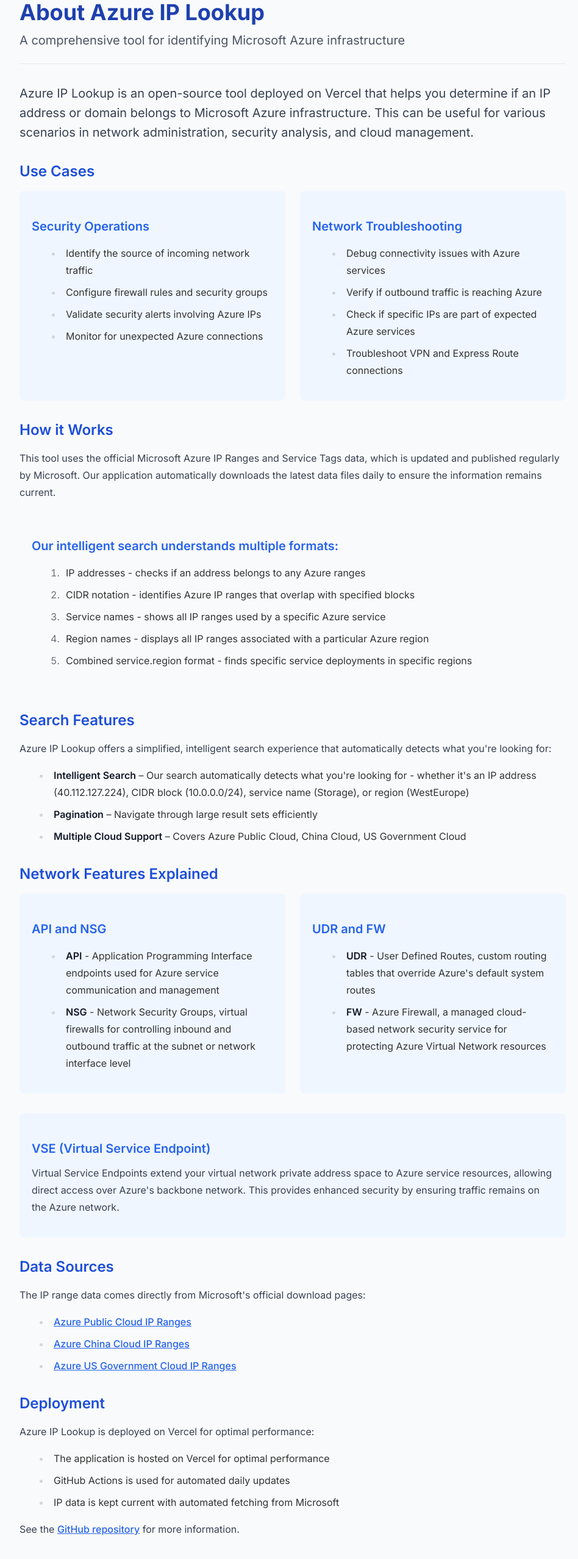
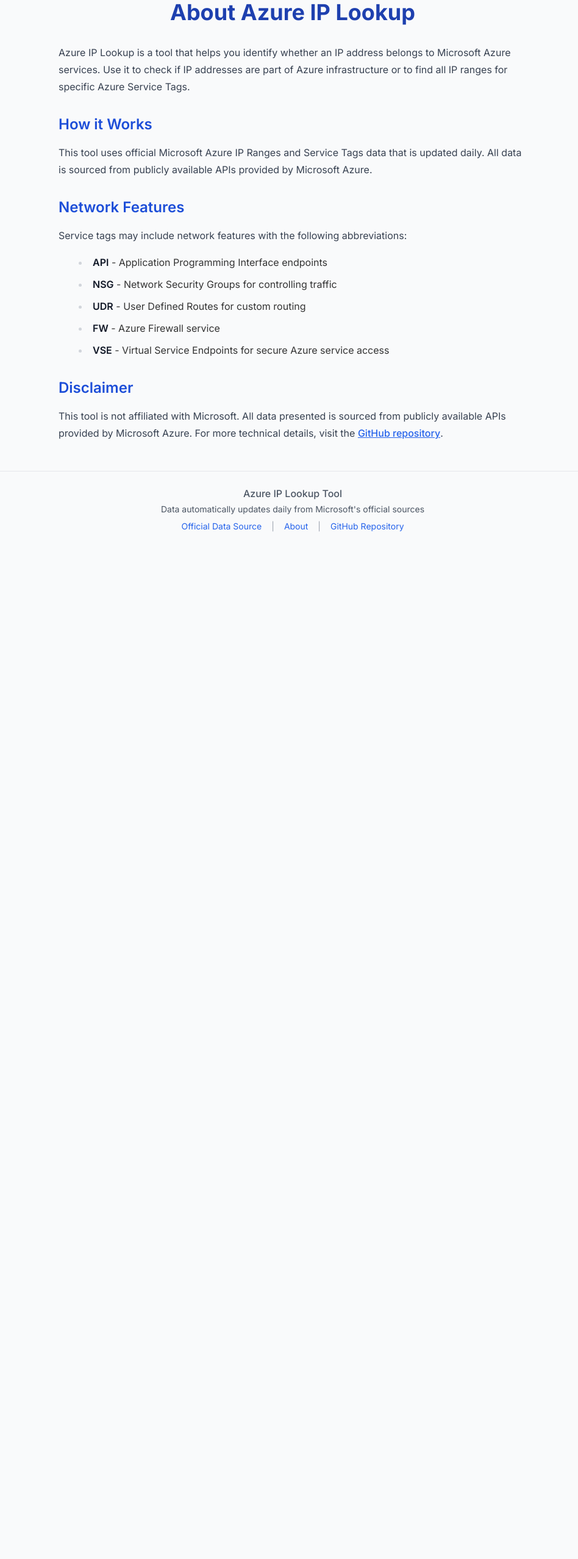
Before and after one commit to endgor/azure-ip-lookup, a Next.js app: page /about in a window 1280 px wide. Shown: the part 100-2656 px from the top of the page at 61% size, without its empty margins (160-1108 px from the left). After the commit the page ends 997 px from the top, so only its background shows below. Built offline with nearby package versions, Linux system fonts and the light colour scheme.

Commit message:
Simplified about page

```diff
--- a/src/pages/about.tsx
+++ b/src/pages/about.tsx
@@ -4,161 +4,42 @@
 export default function About() {
   return (
     <Layout title="About - Azure IP Lookup">
-      <div className="max-w-4xl mx-auto">
-        <div className="mb-8 pb-6 border-b border-gray-200">
-          <h1 className="text-4xl font-bold mb-3 text-blue-800">About Azure IP Lookup</h1>
-          <p className="text-xl text-gray-600">
-            A comprehensive tool for identifying Microsoft Azure infrastructure
-          </p>
+      <div className="max-w-3xl mx-auto">
+        <div className="text-center mb-8">
+          <h1 className="text-4xl font-bold mb-4 text-blue-800">About Azure IP Lookup</h1>
         </div>
 
         <div className="prose prose-blue max-w-none">
-          <p className="lead">
-            Azure IP Lookup is an open-source tool deployed on Vercel that helps you determine if an IP address
-            or domain belongs to Microsoft Azure infrastructure. This can be useful for various scenarios
-            in network administration, security analysis, and cloud management.
+          <p>
+            Azure IP Lookup is a tool that helps you identify whether an IP address belongs to Microsoft Azure services.
+            Use it to check if IP addresses are part of Azure infrastructure or to find all IP ranges for specific Azure Service Tags.
           </p>
-
-          <h2>Use Cases</h2>
-
-          <div className="grid md:grid-cols-2 gap-6 mb-8">
-            <div className="bg-blue-50 p-5 rounded-lg">
-              <h3 className="text-blue-800 mb-3">Security Operations</h3>
-              <ul>
-                <li>Identify the source of incoming network traffic</li>
-                <li>Configure firewall rules and security groups</li>
-                <li>Validate security alerts involving Azure IPs</li>
-                <li>Monitor for unexpected Azure connections</li>
-              </ul>
-            </div>
-
-            <div className="bg-blue-50 p-5 rounded-lg">
-              <h3 className="text-blue-800 mb-3">Network Troubleshooting</h3>
-              <ul>
-                <li>Debug connectivity issues with Azure services</li>
-                <li>Verify if outbound traffic is reaching Azure</li>
-                <li>Check if specific IPs are part of expected Azure services</li>
-                <li>Troubleshoot VPN and Express Route connections</li>
-              </ul>
-            </div>
-          </div>
 
           <h2>How it Works</h2>
 
           <p>
-            This tool uses the official Microsoft Azure IP Ranges and Service Tags data, which is
-            updated and published regularly by Microsoft. Our application automatically downloads the
-            latest data files daily to ensure the information remains current.
+            This tool uses official Microsoft Azure IP Ranges and Service Tags data that is updated daily. All data is sourced from
+            publicly available APIs provided by Microsoft Azure.
           </p>
 
-          <div className="bg-gray-50 p-5 rounded-lg mb-8">
-            <h3 className="text-gray-700">Our intelligent search understands multiple formats:</h3>
-            <ol>
-              <li>IP addresses - checks if an address belongs to any Azure ranges</li>
-              <li>CIDR notation - identifies Azure IP ranges that overlap with specified blocks</li>
-              <li>Service names - shows all IP ranges used by a specific Azure service</li>
-              <li>Region names - displays all IP ranges associated with a particular Azure region</li>
-              <li>Combined service.region format - finds specific service deployments in specific regions</li>
-            </ol>
-          </div>
+          <h2>Network Features</h2>
 
-          <h2>Search Features</h2>
-
-          <p>
-            Azure IP Lookup offers a simplified, intelligent search experience that automatically
-            detects what you're looking for:
-          </p>
+          <p>Service tags may include network features with the following abbreviations:</p>
 
           <ul>
-            <li>
-              <strong>Intelligent Search</strong> – Our search automatically detects what you're looking for - whether it's an IP address (40.112.127.224), CIDR block (10.0.0.0/24), service name (Storage), or region (WestEurope)
-            </li>
-            <li>
-              <strong>Pagination</strong> – Navigate through large result sets efficiently
-            </li>
-            <li>
-              <strong>Multiple Cloud Support</strong> – Covers Azure Public Cloud, China Cloud, US Government Cloud
-            </li>
-          </ul>
-
-          <h2>Network Features Explained</h2>
-
-          <div className="grid md:grid-cols-2 gap-6 mb-8">
-            <div className="bg-blue-50 p-5 rounded-lg">
-              <h3 className="text-blue-800 mb-3">API and NSG</h3>
-              <ul>
-                <li><strong>API</strong> - Application Programming Interface endpoints used for Azure service communication and management</li>
-                <li><strong>NSG</strong> - Network Security Groups, virtual firewalls for controlling inbound and outbound traffic at the subnet or network interface level</li>
-              </ul>
-            </div>
-
-            <div className="bg-blue-50 p-5 rounded-lg">
-              <h3 className="text-blue-800 mb-3">UDR and FW</h3>
-              <ul>
-                <li><strong>UDR</strong> - User Defined Routes, custom routing tables that override Azure's default system routes</li>
-                <li><strong>FW</strong> - Azure Firewall, a managed cloud-based network security service for protecting Azure Virtual Network resources</li>
-              </ul>
-            </div>
-          </div>
-
-          <div className="bg-blue-50 p-5 rounded-lg mb-8">
-            <h3 className="text-blue-800 mb-3">VSE (Virtual Service Endpoint)</h3>
-            <p>Virtual Service Endpoints extend your virtual network private address space to Azure service resources, allowing direct access over Azure's backbone network. This provides enhanced security by ensuring traffic remains on the Azure network.</p>
-          </div>
-
-          <h2>Data Sources</h2>
-
-          <p>
-            The IP range data comes directly from Microsoft's official download pages:
-          </p>
-
-          <ul>
-            <li><a href="https://www.microsoft.com/en-us/download/details.aspx?id=56519" target="_blank" rel="noopener noreferrer">Azure Public Cloud IP Ranges</a></li>
-            <li><a href="https://www.microsoft.com/en-us/download/details.aspx?id=57062" target="_blank" rel="noopener noreferrer">Azure China Cloud IP Ranges</a></li>
-            <li><a href="https://www.microsoft.com/en-us/download/details.aspx?id=57063" target="_blank" rel="noopener noreferrer">Azure US Government Cloud IP Ranges</a></li>
-          </ul>
-
-          <h2>Deployment</h2>
-
-          <p>
-            Azure IP Lookup is deployed on Vercel for optimal performance:
-          </p>
-
-          <ul>
-            <li>The application is hosted on Vercel for optimal performance</li>
-            <li>GitHub Actions is used for automated daily updates</li>
-            <li>IP data is kept current with automated fetching from Microsoft</li>
-          </ul>
-
-          <p className="mt-4">
-            See the <Link href="https://github.com/endgor/azure-ip-lookup" className="text-blue-600 hover:text-blue-800">GitHub repository</Link> for more information.
-          </p>
-
-          <h2>Technical Implementation</h2>
-
-          <p>
-            This tool is built with modern web technologies:
-          </p>
-
-          <ul>
-            <li>Next.js for server-side rendering and API routes</li>
-            <li>TypeScript for type safety and better developer experience</li>
-            <li>SWR for efficient data fetching and caching</li>
-            <li>Tailwind CSS for responsive and customizable UI</li>
-            <li>Node.js backend for processing IP data and handling DNS lookups</li>
+            <li><strong>API</strong> - Application Programming Interface endpoints</li>
+            <li><strong>NSG</strong> - Network Security Groups for controlling traffic</li>
+            <li><strong>UDR</strong> - User Defined Routes for custom routing</li>
+            <li><strong>FW</strong> - Azure Firewall service</li>
+            <li><strong>VSE</strong> - Virtual Service Endpoints for secure Azure service access</li>
           </ul>
 
           <h2>Disclaimer</h2>
 
           <p>
-            This tool is not affiliated with Microsoft or Azure. It is an independent project
-            that uses publicly available data. While we strive for accuracy, we cannot guarantee
-            that the data is always 100% current or complete.
-          </p>
-
-          <p>
-            The IP ranges and service tags are provided by Microsoft and are subject to change.
-            Always verify critical information through official Microsoft channels.
+            This tool is not affiliated with Microsoft. All data presented is sourced from publicly available
+            APIs provided by Microsoft Azure. For more technical details, visit the <Link href="https://github.com/endgor/azure-ip-lookup">
+            <span className="text-blue-600 hover:underline">GitHub repository</span></Link>.
           </p>
         </div>
       </div>
```
